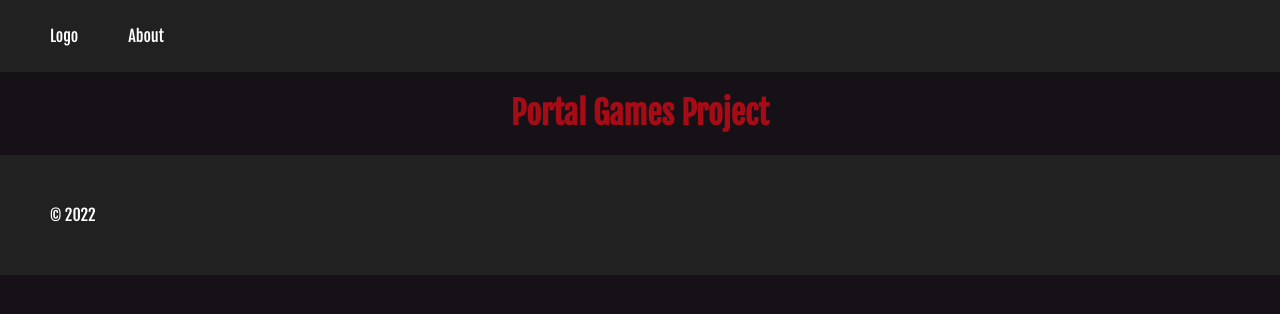
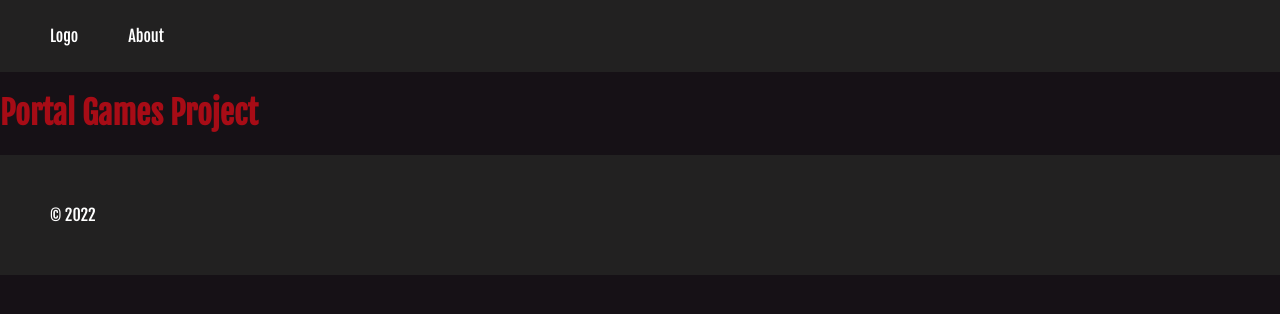
Before and after one commit to lucianoruizm/games-collection-app, a React (Create React App) app: page /games/1 in a window 1280 px wide. Shown: the top 314 px of the page. Built offline with nearby package versions, Linux system fonts and the light colour scheme; no server answers.

Commit message:
search and main title

```diff
--- a/src/App.jsx
+++ b/src/App.jsx
@@ -1,24 +1,22 @@
-import styles from './App.module.css';
 import { Navbar } from './components/Navbar';
 import { Footer } from './components/Footer';
 import {
   BrowserRouter as Router,
   Routes,
   Route,
-  Link,
 } from 'react-router-dom';
 import { LandingPage } from './pages/LandingPage';
 import { GameDetails } from './pages/GameDetails';
 import GameContextProvider from './contexts/GameContextProvider';
+import { MainTitle } from './components/MainTitle';
 
 function App() {
+
   return (
       <Router>
         <header>
           <Navbar />
-          <Link to='/'>
-            <h1 className={styles.title}>Portal Games Project</h1>
-          </Link>
+          <MainTitle />
         </header>
         <Routes>
           <Route element={<GameContextProvider />}>
--- /dev/null
+++ b/src/components/MainTitle.jsx
@@ -0,0 +1,8 @@
+import styles from '../App.module.css';
+
+export const MainTitle = () => {
+
+    return (
+        <h1><a href="/" className={styles.title}>Portal Games Project</a></h1>
+    )
+}
--- a/src/components/Search.jsx
+++ b/src/components/Search.jsx
@@ -1,9 +1,7 @@
 import styles from './Search.module.css';
 import { FaSearch } from "react-icons/fa";
-import { GameCard } from './GameCard';
-import stylesGrid from './GamesGrid.module.css';
 
-export function Search({searchTerm, setSearchTerm, getQueryGame, queryGame}) {
+export function Search({searchTerm, setSearchTerm, getQueryGame}) {
 
     const handleChange = (e) => {
         setSearchTerm(e.target.value)
@@ -25,11 +23,6 @@ export function Search({searchTerm, setSearchTerm, getQueryGame, queryGame}) {
                     </button>
                 </div>
             </form>
-            <div className={stylesGrid.gamesGrid}>
-               { queryGame?.map((queryGame) => (
-                  <GameCard key={queryGame.id} games={queryGame} />
-               ))}
-            </div>
         </div>
     )
 }
--- a/src/contexts/GameContextProvider.jsx
+++ b/src/contexts/GameContextProvider.jsx
@@ -18,7 +18,7 @@ const GameContextProvider = ({children}) => {
             let response = await fetch(popularGamesGet());
             let data = await response.json();
             setPopularGames(data.results);
-            setFetchedSearch(false);
+            setFetchedSearch(false)
         }
         getPopularGames()
     }, []);
@@ -31,7 +31,7 @@ const GameContextProvider = ({children}) => {
           .then(res => res.json())
           .then(data => {
             setUpcomingGames(data.results)
-            setFetchedSearch(false);
+            setFetchedSearch(false)
           })
           .catch(error => console.log(error));
     }
@@ -41,7 +41,7 @@ const GameContextProvider = ({children}) => {
           .then(res => res.json())
           .then(data => {
             setNewGames(data.results)
-            setFetchedSearch(false);
+            setFetchedSearch(false)
           })
           .catch(error => console.log(error));
     }
@@ -52,6 +52,7 @@ const GameContextProvider = ({children}) => {
       let data = await response.json()
       setQueryGame(data.results)
       setSearchTerm("")
+      data ? setFetchedSearch(true) : setFetchedSearch(false)
   }
 
     return (
--- a/src/pages/LandingPage.jsx
+++ b/src/pages/LandingPage.jsx
@@ -1,4 +1,5 @@
 import { useContext } from 'react';
+import { GameCard } from '../components/GameCard';
 import { GamesGrid } from '../components/GamesGrid';
 import { Search } from '../components/Search';
 import { GameContext } from '../contexts/GameContextProvider';
@@ -21,18 +22,28 @@ export const LandingPage = () => {
         <main>
             <div className={styles.bgImageCtn}>
                 <Search
-                  fetchedSearch={fetchedSearch}
                   searchTerm={searchTerm}
                   setSearchTerm={setSearchTerm}
                   getQueryGame={getQueryGame}
-                  queryGame={queryGame}
                 />
             </div>
-            <GamesGrid
-              popularGames={popularGames}
-              upcomingGames={upcomingGames}
-              newGames={newGames}
-            />
+            {fetchedSearch ? (
+                <div className={styles.listContainer}>
+                    <div className={styles.gamesGrid}>
+                      { queryGame?.map((queryGame) => (
+                        <GameCard key={queryGame.id} games={queryGame} />
+                      ))}
+                    </div>
+                </div>
+                ) : (
+                <GamesGrid
+                  popularGames={popularGames}
+                  upcomingGames={upcomingGames}
+                  newGames={newGames}
+                  queryGame={queryGame}
+                  fetchedSearch={fetchedSearch}
+                />
+            )}
         </main>
     )
 }
```
